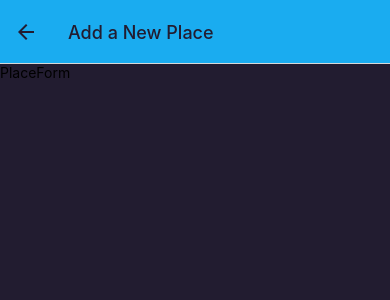
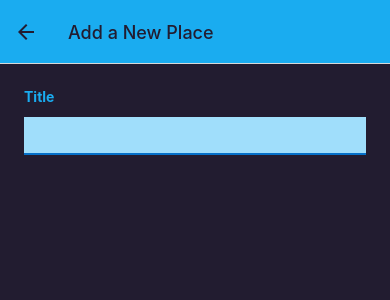
Before and after one commit to Vav4ik/react-native-favourites, a React Native app: screen /AddPlace in a window 390 px wide. Shown: the top 300 px of the page. Built offline with nearby package versions, Linux system fonts and the light colour scheme.

Commit message:
Started on form (title), installed ImagePicker package

```diff
--- a/app.json
+++ b/app.json
@@ -11,9 +11,7 @@
       "resizeMode": "contain",
       "backgroundColor": "#ffffff"
     },
-    "assetBundlePatterns": [
-      "**/*"
-    ],
+    "assetBundlePatterns": ["**/*"],
     "ios": {
       "supportsTablet": true
     },
@@ -25,6 +23,14 @@
     },
     "web": {
       "favicon": "./assets/favicon.png"
-    }
+    },
+    "plugins": [
+      [
+        "expo-image-picker",
+        {
+          "cameraPermission": "Allow $(PRODUCT_NAME) to access your camera to be able to take photos of your favourite places."
+        }
+      ]
+    ]
   }
 }
--- a/components/places/PlaceForm.js
+++ b/components/places/PlaceForm.js
@@ -1,11 +1,45 @@
-import { Text, View } from "react-native";
+import { useState } from "react";
+import { ScrollView, StyleSheet, Text, TextInput, View } from "react-native";
+import { Colors } from "../../constants/colors";
 
 const PlaceForm = () => {
+  const [enteredTitle, setEnteredTitle] = useState("");
+  const changeTitleHandler = (enteredText) => {
+    setEnteredTitle(enteredText);
+  };
   return (
-    <View>
-      <Text>PlaceForm</Text>
-    </View>
+    <ScrollView style={styles.form}>
+      <View>
+        <Text style={styles.label}>Title</Text>
+        <TextInput
+          style={styles.input}
+          onChange={changeTitleHandler}
+          value={enteredTitle}
+        />
+      </View>
+    </ScrollView>
   );
 };
 
+const styles = StyleSheet.create({
+  form: {
+    flex: 1,
+    padding: 24,
+  },
+  label: {
+    fontWeight: "bold",
+    marginBottom: 4,
+    color: Colors.primary500,
+  },
+  input: {
+    marginVertical: 8,
+    paddingHorizontal: 4,
+    paddingVertical: 8,
+    fontSize: 16,
+    borderBottomColor: Colors.primary700,
+    borderBottomWidth: 2,
+    backgroundColor: Colors.primary100,
+  },
+});
+
 export default PlaceForm;
--- a/package.json
+++ b/package.json
@@ -12,6 +12,7 @@
     "@react-navigation/native": "^6.1.9",
     "@react-navigation/native-stack": "^6.9.17",
     "expo": "~49.0.15",
+    "expo-image-picker": "~14.3.2",
     "expo-status-bar": "~1.6.0",
     "react": "18.2.0",
     "react-native": "0.72.6",
```
Also changed, not shown: components/places/ImagePicker.js (added), 1 other file (tests, documents, lock files or other folders).
